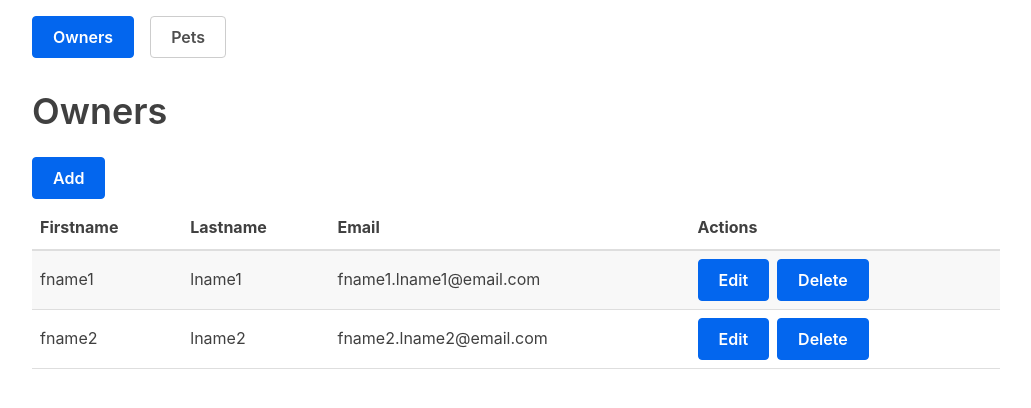
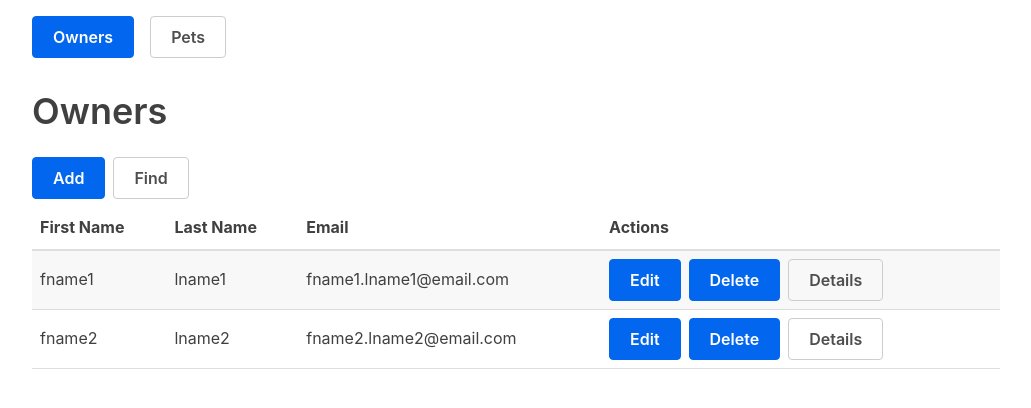
Before and after one commit to fabricecoulon/vue-petclinic-tut, a Vue app: page / in a window 1280 px wide. Shown: the top 408 px of the page, without its empty margins (124-1155 px from the left). Built offline with nearby package versions, Linux system fonts and the light colour scheme.

Commit message:
More event handling

```diff
--- a/src/components/OwnerForm.vue
+++ b/src/components/OwnerForm.vue
@@ -1,9 +1,10 @@
 <template>
   <div id="owner-form">
+    <slot></slot>
     <!-- When pressing this form button, this component
     handleSubmit will be called first: -->
     <form @submit.prevent="handleSubmit">
-      <label>Firstname</label>
+      <label>First Name</label>
       <!-- ':class' is Vue's class style binding
       it is used in this case to dynamically set the style class of this input
       to {'has-error': true} style if both submitting is true and
@@ -15,7 +16,7 @@
         @focus="clearStatus"
         @keypress="clearStatus"
       >
-      <label>Lastname</label>
+      <label>Last Name</label>
       <input type="text"
         :class="{ 'has-error': submitting && invalidLName }"
         v-model="owner.lname"
@@ -28,6 +29,12 @@
         v-model="owner.email"
         @focus="clearStatus"
       >
+      <label>Address</label>
+      <input type="text" />
+      <label>City</label>
+      <input type="text" />
+      <label>Telephone</label>
+      <input type="text" />
       <!-- In case of error on submitting -->
       <p
         v-if="error && submitting"
@@ -48,8 +55,10 @@
 <script>
 export default {
   name: 'owner-form',
+  props: [
+  ],
   data() {
-    return {
+    let data = {
       error: false,
       submitting: false,
       success: false,
@@ -62,7 +71,8 @@ export default {
         fname: '',
         lname: ''
       }
-    }
+    };
+    return data;
   },
   // computed properties on the forms 'v-model' this.owner...
   // these are methods that can be called before rendering occurs to process
@@ -120,7 +130,8 @@ export default {
       this.success = false
       this.error = false
     }
-  }}
+  }
+}
 </script>
 
 <style scoped>
--- a/src/components/Owners.vue
+++ b/src/components/Owners.vue
@@ -1,11 +1,19 @@
 <template>
   <div>
     <h1>Owners</h1>
-      <button v-show="!showAddForm" @click="showAddForm = true">Add</button>
+      <span>
+        <button v-show="!showAddForm" @click="showAddForm = true">Add</button>
+        <button v-show="!showAddForm" class="muted-button">Find</button>
+      </span>
       <!-- Retrieving events from the child component OwnerForm
       and reroute it to this application addOwner. '@' is the shortcut
       for Vue's directive 'v-on' -->
-      <owner-form v-show="showAddForm" @add:owner="addOwner" @add:cancel="showAddForm = false"></owner-form>
+      <owner-form
+        v-show="showAddForm"
+        @add:owner="addOwner"
+        @add:cancel="showAddForm = false"
+      >Add a new owner
+      </owner-form>
       <!-- Binding the component attribute owners to this array of owners
       ':' is the shortcut for Vue's directive 'v-bind'
       -->
@@ -93,15 +101,12 @@ export default {
       owner.lname = updatedOwner.lname;
       owner.email = updatedOwner.email;
     }
-  },
-  mounted() {
-    // This method is called once after Vue has been 'mounted' to a given DOM
-    // which is specified in main.js with function mount()
-    //alert("Vue has been mounted on #app")
   }
 }
 </script>
 
 <style scoped>
-
+button {
+  margin: 0 0.5rem 0.5rem 0;
+}
 </style>
--- a/src/components/OwnersTable.vue
+++ b/src/components/OwnersTable.vue
@@ -6,8 +6,8 @@
   <table v-else class="striped-table">
     <thead>
       <tr>
-        <th>Firstname</th>
-        <th>Lastname</th>
+        <th>First Name</th>
+        <th>Last Name</th>
         <th>Email</th>
         <th>Actions</th>
       </tr>
@@ -37,6 +37,7 @@
           -->
           <button @click="toggelEditMode(owner.id, owner)">Edit</button>
           <button @click="$emit('delete:owner', owner.id)">Delete</button>
+          <button class="muted-button" @click="$emit('details:select', owner.id)">Details</button>
         </td>
         <td v-else>
           <button @click="saveOwner(owner.id, owner)">Save</button>
```
